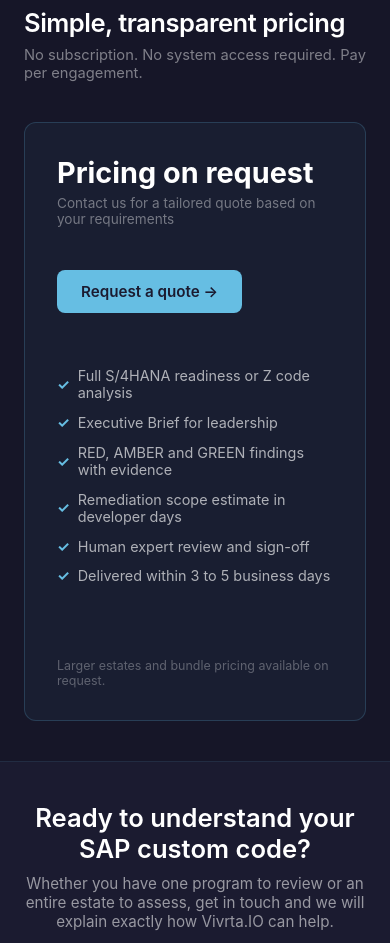
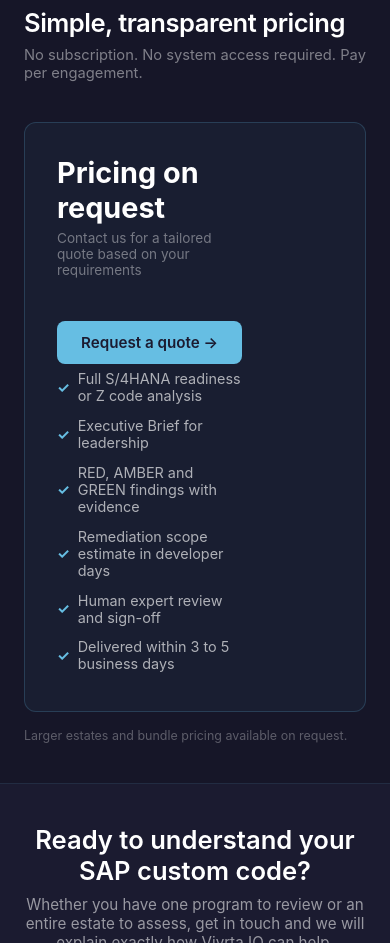
Before and after one commit to madanviresh13/vivrta.io, a plain HTML site: page index.html in a window 390 px wide. Shown: the part 4390-5333 px from the top of the page. Drawn offline with Linux system fonts and the light colour scheme.

Commit message:
Add files via upload

```diff
--- a/index.html
+++ b/index.html
@@ -96,7 +96,7 @@
     .deliverables { grid-template-columns: 1fr; }
     .steps { grid-template-columns: 1fr; }
     .sample { padding: 2rem 1.5rem; flex-direction: column; }
-    .pricing-card { grid-template-columns: 1fr; }
+    .pricing-grid { grid-template-columns: 1fr; }
     footer { padding: 1.5rem; }
   }
 </style>
@@ -229,21 +229,25 @@
   <h2>Simple, transparent pricing</h2>
   <p class="pricing-sub">No subscription. No system access required. Pay per engagement.</p>
   <div class="pricing-card">
+    <div class="pricing-grid">
       <div>
         <div class="price">Pricing on request</div>
         <div class="price-label">Contact us for a tailored quote based on your requirements</div>
-      <a href="https://docs.google.com/forms/d/e/1FAIpQLSepkunWNtUm7jgbZ3TvoXBsoPrJEivUcAznPA0R7yOqlLV5mg/viewform?usp=dialog" target="_blank" class="btn-primary" style="margin-top:1.2rem; display:inline-flex;">Request a quote →</a>
+        <a href="https://docs.google.com/forms/d/e/1FAIpQLSepkunWNtUm7jgbZ3TvoXBsoPrJEivUcAznPA0R7yOqlLV5mg/viewform?usp=dialog" target="_blank" class="btn-primary" style="margin-top:1.2rem; display:inline-block; white-space:nowrap;">Request a quote →</a>
       </div>
       <ul class="price-features">
         <li>Full S/4HANA readiness or Z code analysis</li>
         <li>Executive Brief for leadership</li>
         <li>RED, AMBER and GREEN findings with evidence</li>
+      </ul>
+      <ul class="price-features">
         <li>Remediation scope estimate in developer days</li>
         <li>Human expert review and sign-off</li>
         <li>Delivered within 3 to 5 business days</li>
       </ul>
-    <p class="price-note">Larger estates and bundle pricing available on request.</p>
     </div>
+  </div>
+  <p class="price-note" style="margin-top:1rem;">Larger estates and bundle pricing available on request.</p>
 </section>
 
 <hr class="divider">
```
Lines whose indentation alone changed are shown as unchanged.
